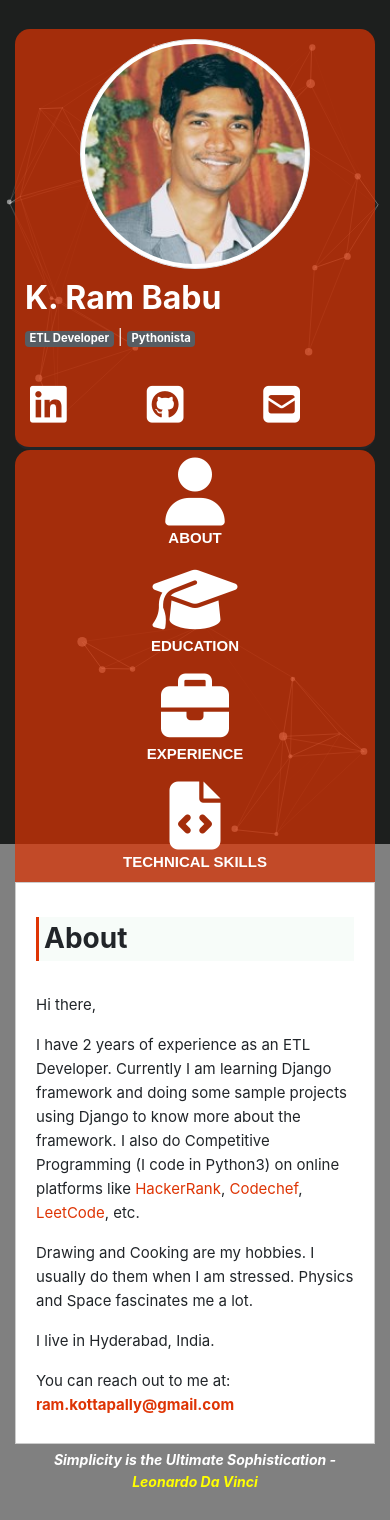
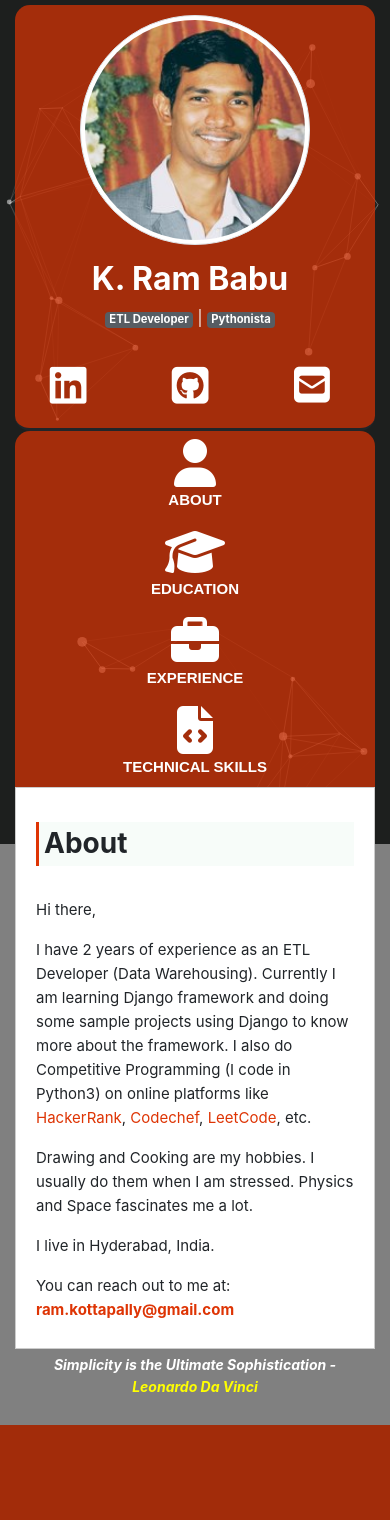
Before and after one commit to Ram-95/ram-95.github.io, a PHP site: page / in a window 390 px wide. After the commit the page ends 1425 px from the top, so only its background shows below. Run offline with PHP 8.4, Linux system fonts and the light colour scheme; some libraries are stand-ins or nearby versions.

Commit message:
Changed UI to suit Mobiles

```diff
--- a/index.html
+++ b/index.html
@@ -14,7 +14,7 @@
 	<link href="https://maxcdn.bootstrapcdn.com/font-awesome/4.7.0/css/font-awesome.min.css" rel="stylesheet" />
 	<link rel="shortcut icon" type="image/png" href="favicon.png">
 
-	<script src="https://ajax.googleapis.com/ajax/libs/jquery/3.4.1/jquery.min.js"></script>
+	<script src="https://ajax.googleapis.com/ajax/libs/jquery/3.5.1/jquery.min.js"></script>
 	<script src="https://maxcdn.bootstrapcdn.com/bootstrap/3.4.0/js/bootstrap.min.js"></script>
 
 	<!-- To Use Social Media Icons-->
@@ -30,41 +30,39 @@
 	<div id="particles-js"></div>
 	<script type="text/javascript" src="particles.js"></script>
 	<script type="text/javascript" src="app.js"></script>
-
-	<br>
 	<div class="container">
 		<!-- <div class="col"> -->
 
 		<!----------------------------  Profile Section ------------------------------>
 		<div class="coral row row-md-4 row-xs-4 row-sm-4">
-			<div class="profile-info col-md-3 col-xs-7 col-sm-6">
+			<div class="profile-info col-md-3 col-xs-6 col-sm-6">
 				<img class="profile-pic rounded-circle img-responsive img-thumbnail mx-auto d-block img-fluid"
 					src="ram_pic.jpg" alt="profile_image" width="230" height="230" alt="profile-img">
 			</div>
-			<div class="profile-details col-xs-5 col-sm-6 col-md-9">
+			<div class="profile-details col-xs-5 col-sm-6 col-md-6">
 				<h2><strong style="color: white;">K. Ram Babu</strong></h2>
 				<span class="badge badge-secondary">ETL Developer</span> <span style="color: white;">|</span> <span
 					class="badge badge-secondary">Pythonista</span><br><br>
 				<div class="row social-bar bg-black">
 
-					<div class="col-xs-1 col-sm-1 col-md-1">
+					<div class="social_btns col-xs-1 col-sm-1 col-md-1">
 						<span title="Linkedin">
 							<a href="https://www.linkedin.com/in/ram-babu-kottapally/" target="_blank"><i
 									class='fab fa-linkedin social'></i></a>
 						</span>
 					</div>
 
-					<div class="col-xs-1 col-sm-1 col-md-1">
+					<div class="social_btns col-xs-1 col-sm-1 col-md-1 ml-3">
 						<span title="Github">
 							<a href="https://github.com/Ram-95" target="_blank"><i
 									class='fab fa-github-square social'></i></a>
 						</span>
 					</div>
 
-					<div class="col-xs-1 col-sm-1 col-md-1">
+					<div class="social_btns col-xs-1 col-sm-1 col-md-1 ml-3">
 						<span title="Gmail">
 							<a href="mailto:ram.kottapally@gmail.com" target="_blank"><i
-									class='gmail fas fa-envelope-square social'></i></a>
+									class='gmail fas fa-envelope-square social' style="font-size: 41px;"></i></a>
 						</span>
 					</div>
 
@@ -78,7 +76,7 @@
 
 			<!-- Nav pills -->
 			<ul class="nav" role="tablist">
-				<li class="nav-item col-md-3">
+				<li class="nav-item active col-md-3">
 					<a class="nav-link" data-toggle="pill" href="#home" title="About"><i class='fas fa-user'></i>
 						<br>
 						<strong><span>about</span></strong>
@@ -100,7 +98,7 @@
 					</a>
 				</li>
 				<li class="nav-item col-md-3">
-					<a class="nav-link" data-toggle="pill" href="#menu3" title="Technical Skills"><i
+					<a class="nav-link technical_skills" data-toggle="pill" href="#menu3" title="Technical Skills"><i
 							class='fas fa-file-code'></i>
 						<br>
 						<strong><span>technical skills</span></strong>
@@ -121,7 +119,7 @@
 							Hi there,
 						</p>
 						<p>
-							I have 2 years of experience as an ETL Developer. Currently I am learning Django framework
+							I have 2 years of experience as an ETL Developer (Data Warehousing). Currently I am learning Django framework
 							and doing
 							some sample projects using Django to know more about the framework.
 							I also do Competitive Programming (I code in Python3) on online platforms
@@ -215,7 +213,7 @@
 					</table>
 				</div>
 
-				<div id="menu3" class="container tab-pane fade"><br>
+				<div id="menu3" class="container tab-pane slide"><br>
 					<div class="row">
 						<!-- Projects Section -->
 						<div class="col-xs-6 col-sm-6">
@@ -424,13 +422,14 @@
 		<script src="https://maxcdn.bootstrapcdn.com/bootstrap/4.0.0/js/bootstrap.min.js"
 			integrity="sha384-JZR6Spejh4U02d8jOt6vLEHfe/JQGiRRSQQxSfFWpi1MquVdAyjUar5+76PVCmYl"
 			crossorigin="anonymous"></script>
-		<div class="footer" align="center">
+		<div class="footer" style="text-align: center;">
 			<!--<p style="color: white; font-size: 12px;"><a href="#quote" class="footer-links">ABOUT</a>  |  <a href="#menu1" class="footer-links">EDUCATION</a>  |  <a href="#" class="footer-links">WORK EXPERIENCE</a>  |  <a href="#" class="footer-links">TECHNICAL SKILLS</a></p>
   -->
 			<p style="color: white; font-size: 14px;"><b><i>Simplicity is the Ultimate Sophistication - <span
 							style="color: yellow; font: 15px;">Leonardo Da Vinci</span></i></b></p>
 		</div>
 	</div>
+
 </body>
 
 </html>
--- a/styles.css
+++ b/styles.css
@@ -7,6 +7,7 @@ body {
 	margin: 0;
 	height: 100%;
 	width: 100%;
+	max-width: 100%;
 	padding-bottom: 6rem;
 	min-height: 100%;
 	/*font-family: Helvetica Neue, Helvetica, Arial, sans-serif;*/
@@ -16,9 +17,6 @@ body {
 	background-color: gray;
 	font-variant: normal;
 }
-
-
-
 
 #particles-js {
 	width: 100%;
@@ -82,6 +80,7 @@ div {
 
 .social:hover {
 	color: yellow;
+	transition: 0.5s;
 }
 
 .profile-details {
@@ -128,10 +127,12 @@ div {
 	color: yellow;
 }
 
+/*
 .nav-item:hover {
-	background-color: #999796;
+	background-color: #363331;
 	border: 1px solid black;
 }
+*/
 
 .badge-secondary {
 	color: #fff;
@@ -253,3 +254,20 @@ div {
 	/*text-decoration: underline;*/
 	cursor: pointer;
 }
+
+@media only screen and (max-width: 600px) {
+	.social_btns {
+		margin: none;
+	}
+	.profile-details {
+		margin-top: 5px;
+		text-align: center;
+	}
+	.coral {
+		width: 100%;
+		padding: none;
+	}
+	.fas {
+		font-size: 48px;
+	}
+}
```
